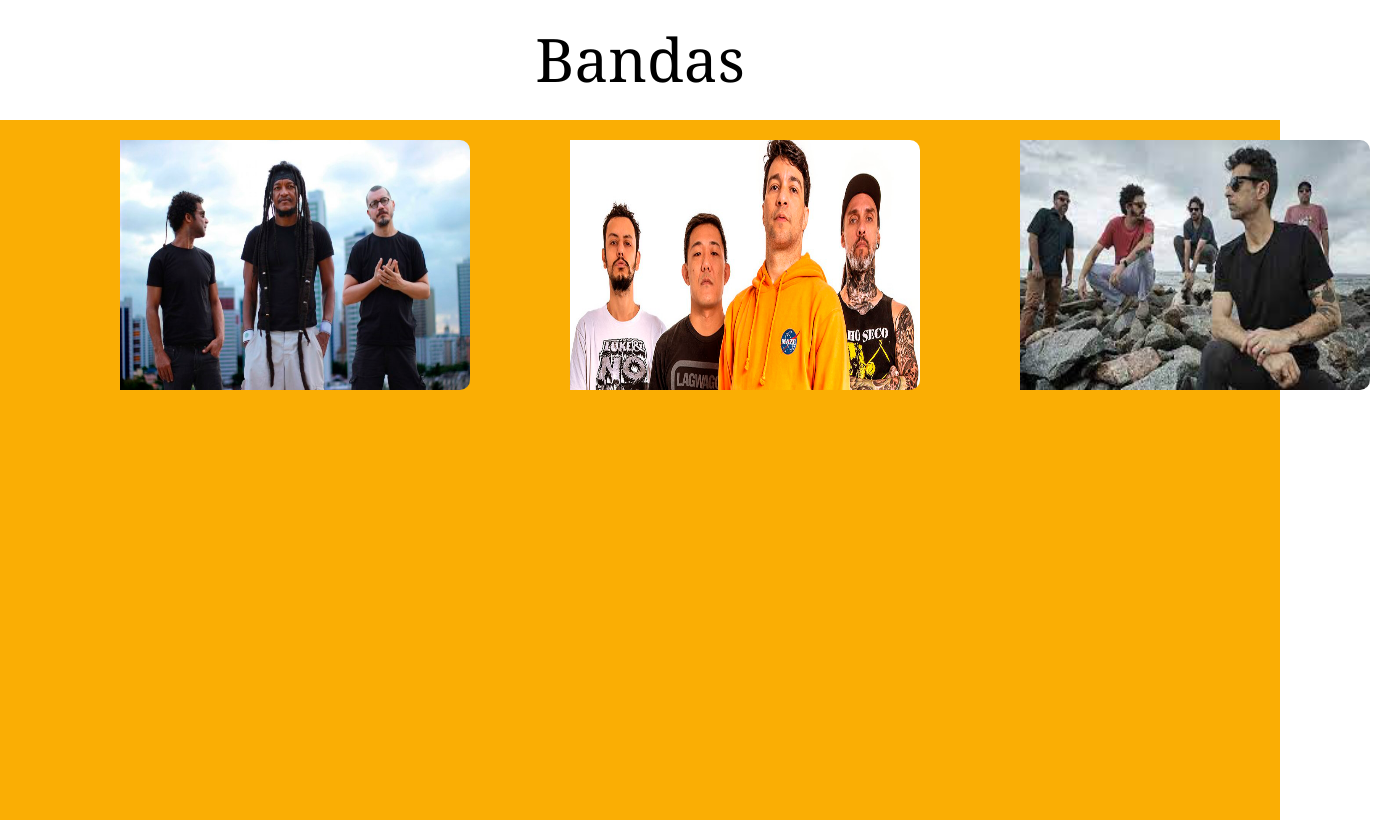
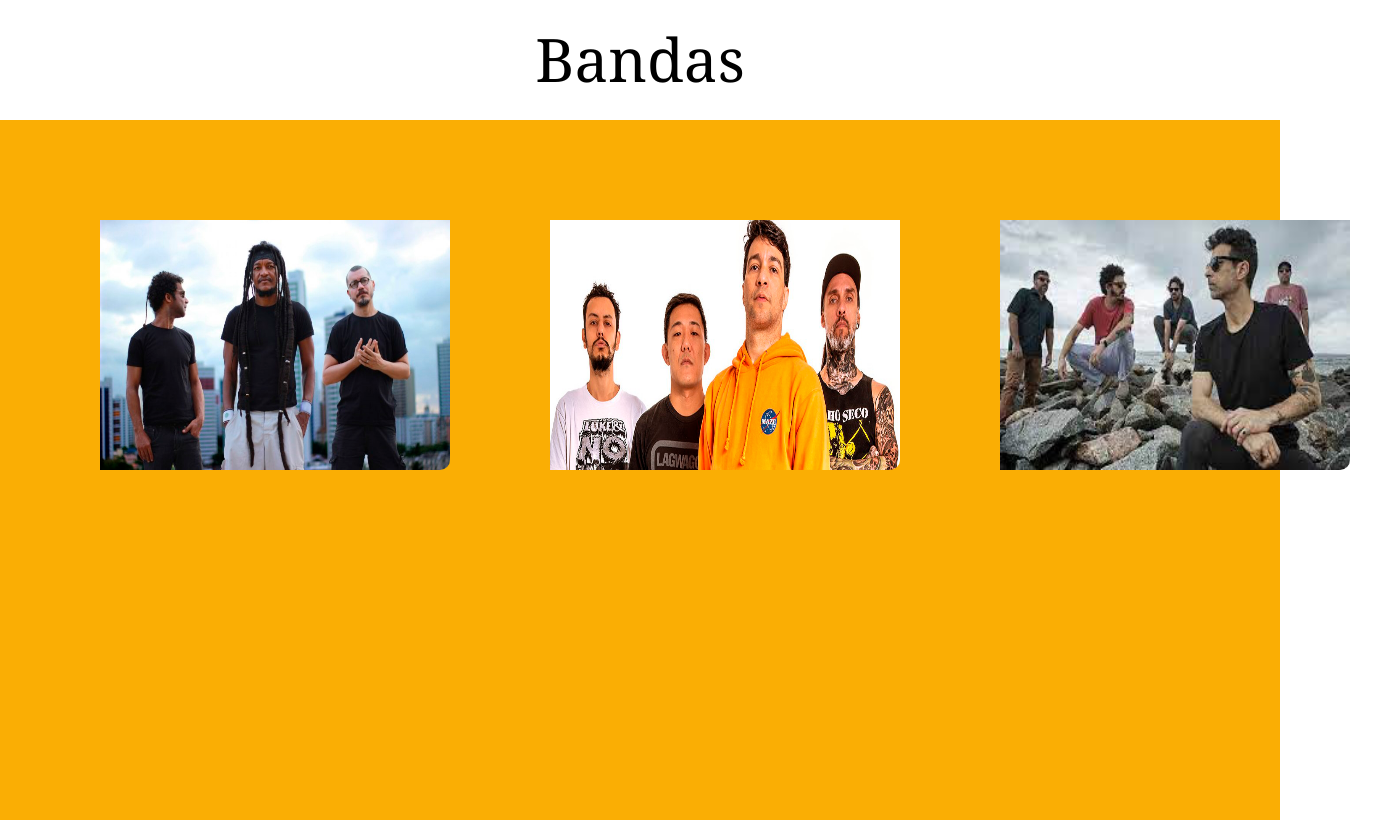
Before and after one commit to juliogfk/habitarte, a plain HTML site: page pages/index.html in a window 1280 px wide. Shown: the part 122-942 px from the top of the page, 1390 px wide, since content can reach past the window. Drawn offline with Linux system fonts and the light colour scheme.

Commit message:
ajustes nas 2 paginas do site

```diff
--- a/pages/musica/bandas/devotos/style.css
+++ b/pages/musica/bandas/devotos/style.css
@@ -72,6 +72,7 @@ button:hover{
     width: 500px;
     display: flex;
     overflow: hidden;
+    padding-top: 100px;
 }
 .foto img{
     height: 100%;
@@ -84,6 +85,7 @@ button:hover{
 
 .fundo{
     display: flex;
+    position: relative;
     background: rgb(250, 174, 4);
     height: 700px;
 }
--- a/pages/style.css
+++ b/pages/style.css
@@ -61,7 +61,6 @@ button:hover{
 .imagens{
     display: flex;
     position: relative;
-    padding: 20px;
 }
 .foto{
     display: flex;
@@ -71,6 +70,7 @@ button:hover{
     width: 350px;
     display: flex;
     overflow: hidden;
+    padding-top: 100px;
     padding-left: 100px;
 }
 .foto img{
```
